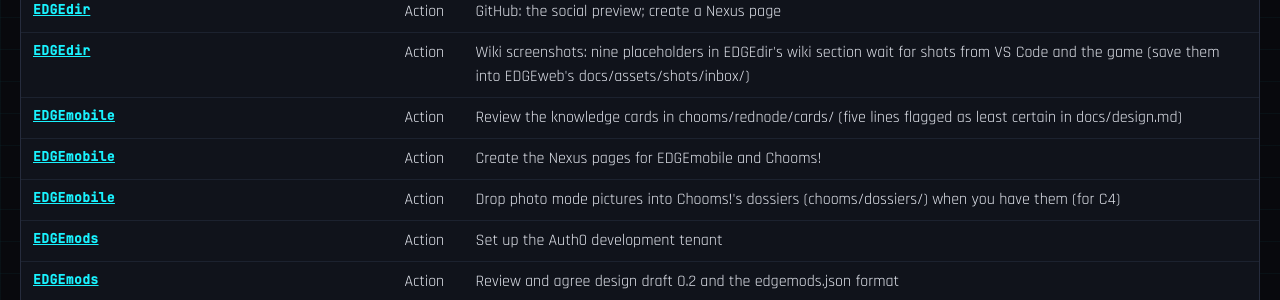
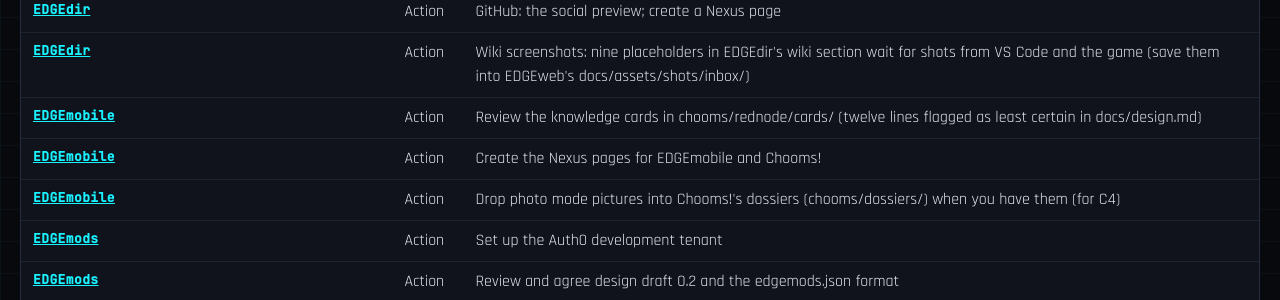
Before and after one commit to Edgemodders/EDGEweb, a Jekyll site: the page docs/dashboard.html, which Jekyll copies as it is, in a window 1280 px wide and 900 px high, scrolled down 3062 px. Shown: the part 153-453 px from the top of the window. Built offline with Jekyll 4.4.1, drawn with Linux system fonts in a browser that asks for light colours; part of the change alters nothing that is shown.

Commit message:
Dashboard: EDGEmobile, knowledge cards for the fixers and story figures drafted
Co-Authored-By: Claude Opus 5.5 <noreply@anthropic.com>

```diff
--- a/docs/assets/dashboard/status.js
+++ b/docs/assets/dashboard/status.js
@@ -3346,7 +3346,7 @@ window.EDGE_STATUS = {
      },
      {
       "id": "C2",
-      "title": "Chooms!: the game's story (code parts passed in the game 2026-11-21; knowledge cards for the main cast drafted 2026-11-21, waiting for the owner's review)",
+      "title": "Chooms!: the game's story (code parts passed in the game 2026-11-21; knowledge cards for the main cast, the fixers, Delamain, Hanako and Kurt Hansen drafted 2026-11-21, waiting for the owner's review)",
       "status": "in progress"
      },
      {
@@ -3444,7 +3444,7 @@ window.EDGE_STATUS = {
    "waitingOn": [
     {
      "who": "owner",
-     "what": "A review of the knowledge cards (45 cards, 7 people, chooms/rednode/cards/)",
+     "what": "A review of the knowledge cards (82 cards, 18 people, chooms/rednode/cards/)",
      "ref": "docs/design.md, C2: the knowledge cards"
     },
     {
@@ -3454,7 +3454,7 @@ window.EDGE_STATUS = {
     }
    ],
    "ownerActions": [
-    "Review the knowledge cards in chooms/rednode/cards/ (five lines flagged as least certain in docs/design.md)",
+    "Review the knowledge cards in chooms/rednode/cards/ (twelve lines flagged as least certain in docs/design.md)",
     "Create the Nexus pages for EDGEmobile and Chooms!",
     "Drop photo mode pictures into Chooms!'s dossiers (chooms/dossiers/) when you have them (for C4)"
    ],
--- a/docs/dashboard.html
+++ b/docs/dashboard.html
@@ -203,7 +203,7 @@ pre.how { background: #05060a; border: 1px solid var(--line); padding: 12px 14px
 </div>
 <div id="tip" role="tooltip"></div>
 
-<script src="assets/dashboard/status.js?v=158"></script>
+<script src="assets/dashboard/status.js?v=159"></script>
 <script>
 (function () {
   var S = window.EDGE_STATUS;
```
